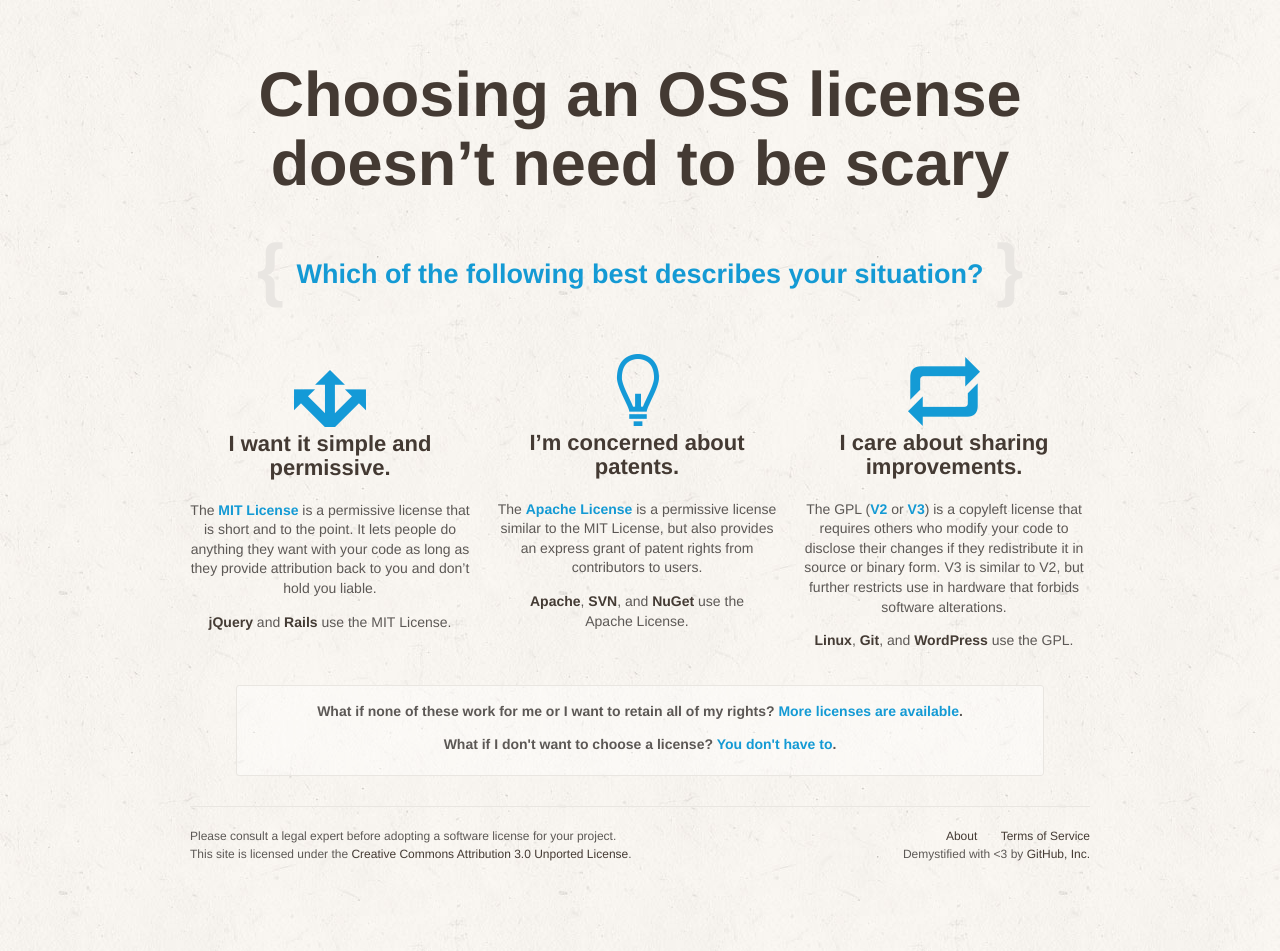
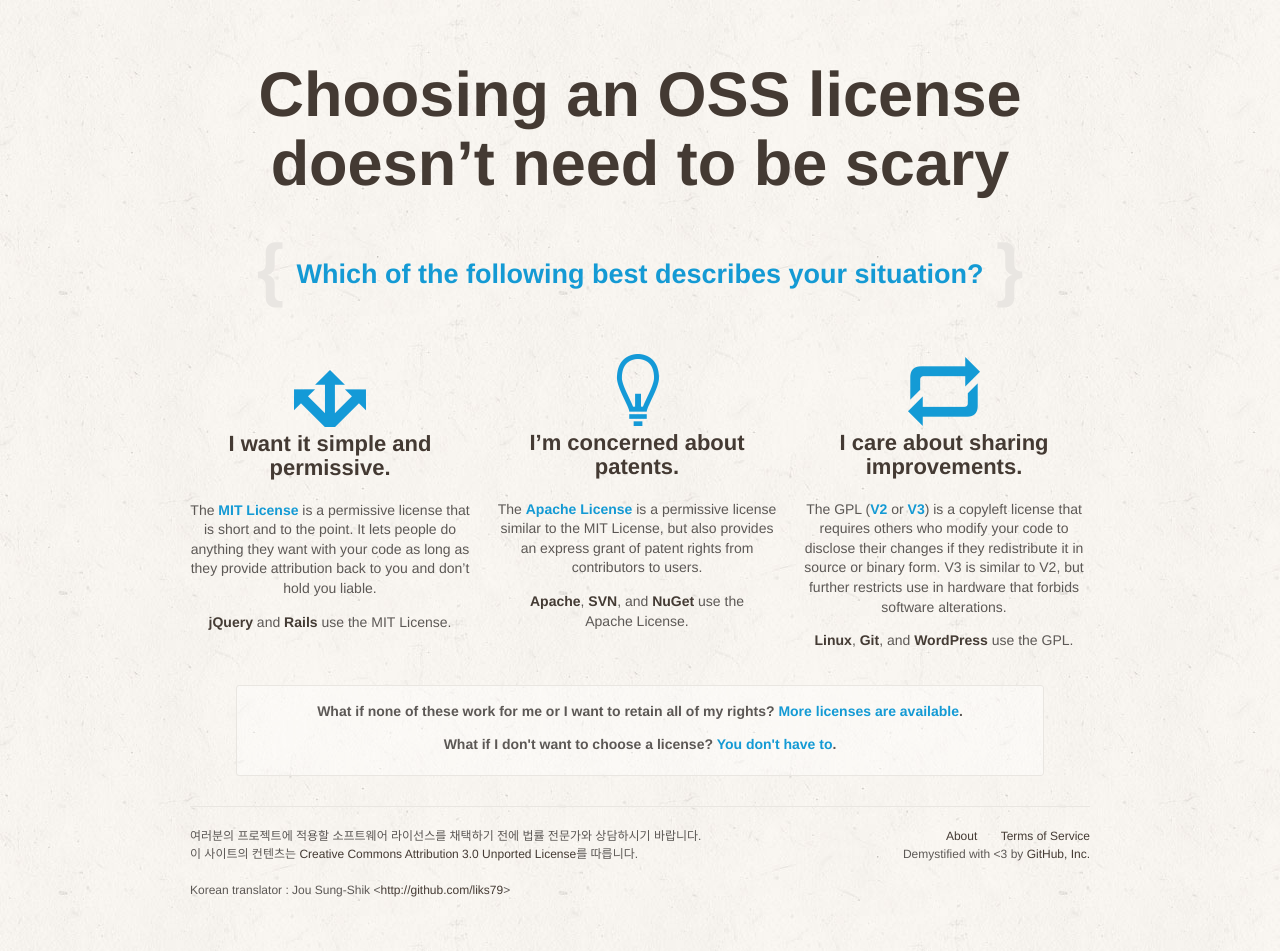
Before and after one commit to github/choosealicense.com, a Jekyll site: the page built from index.html, in a window 1280 px wide. Built offline with Jekyll 4.4.1, drawn with Linux system fonts in a browser that asks for light colours; some web fonts are replaced; Markdown is read by kramdown in place of the engine named in the settings; before the commit the page ends 915 px from its top, so only the background shows below that.

Commit message:
Translate footer messages in Korean

```diff
--- a/_includes/footer.html
+++ b/_includes/footer.html
@@ -4,9 +4,10 @@
           <a href="/terms-of-service/">Terms of Service</a>
         </nav>
         <p>
-          Please consult a legal expert before adopting a software license for your project.<br>
-          This site is licensed under the <a href="http://creativecommons.org/licenses/by/3.0/">
-          Creative Commons Attribution 3.0 Unported License</a>.</p>
+          여러분의 프로젝트에 적용할 소프트웨어 라이선스를 채택하기 전에 법률 전문가와 상담하시기 바랍니다.<br>
+          이 사이트의 컨텐츠는 <a href="http://creativecommons.org/licenses/by/3.0/">
+          Creative Commons Attribution 3.0 Unported License</a>를 따릅니다.<br><br>
+          Korean translator : Jou Sung-Shik &lt;<a href="http://github.com/liks79">http://github.com/liks79</a>&gt;</p>
         </p>
         <div id="with-♥">
           Demystified with &lt;3 by <a href="http://github.com">GitHub, Inc.</a>
```
